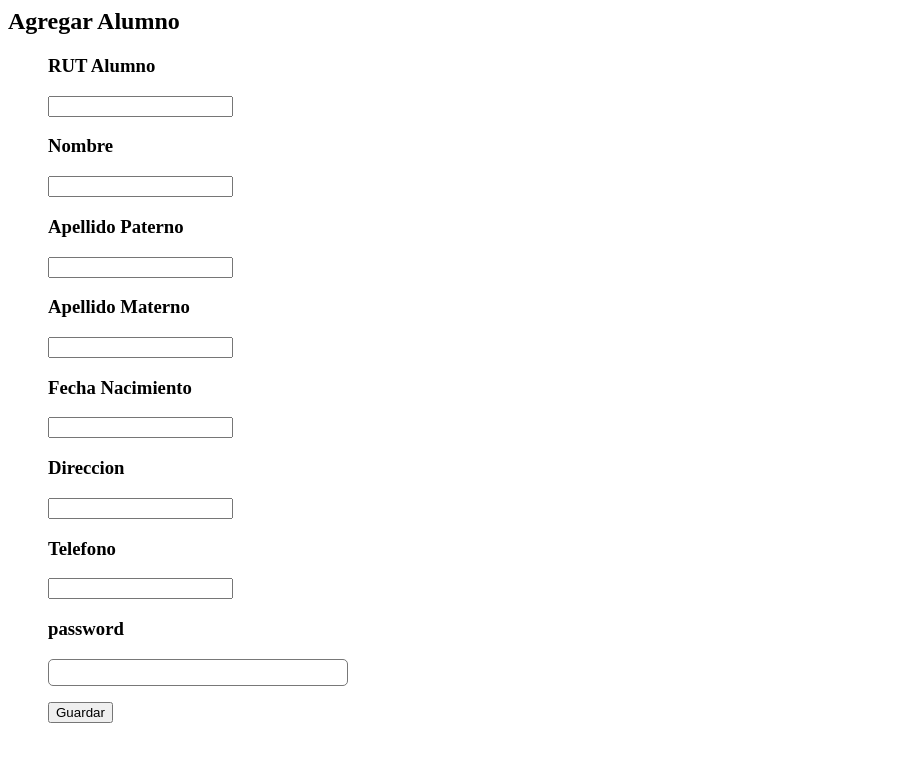
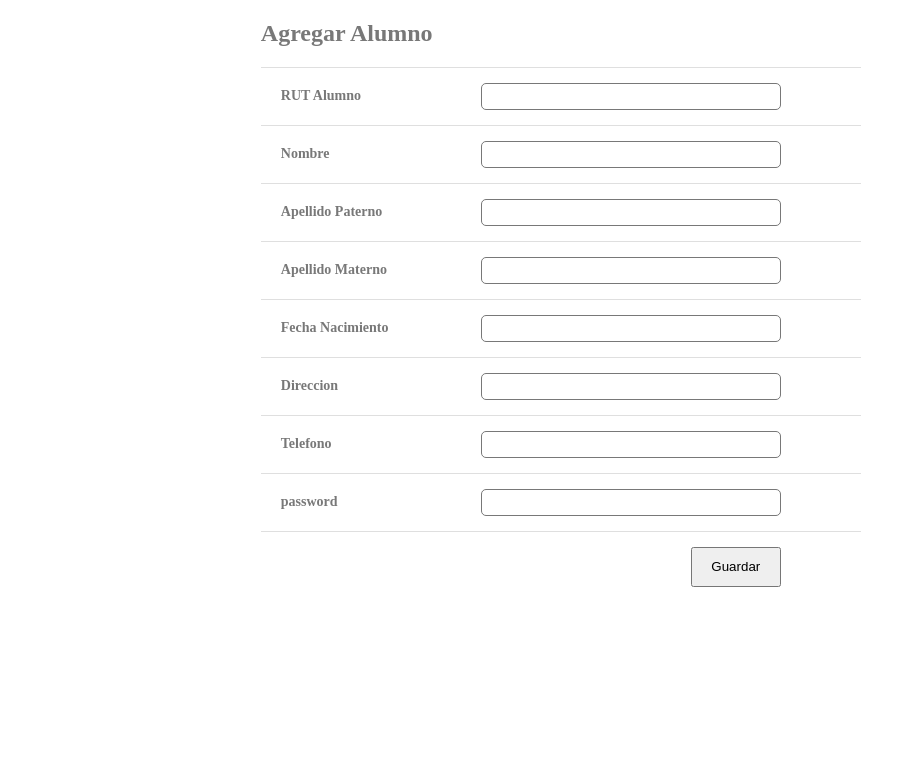
Before and after one commit to katevel/RandomTest, a PHP site: page /system/admin/agregar_alumno.php in a window 1280 px wide. Shown: the top 762 px of the page, without its empty margins (0-915 px from the left). Run offline with PHP 8.4, Linux system fonts and the light colour scheme.

Commit message:
form style

```diff
--- a/system/admin/agregar_alumno.php
+++ b/system/admin/agregar_alumno.php
@@ -45,7 +45,7 @@
   });
 </script>
 
-<form class="" id="form" method="post" action="agrega_alumno.php">
+<form class="form-style" id="form" method="post" action="agrega_alumno.php">
 <h2>Agregar Alumno</h2>
 <ul>
     <li class="first">
```
